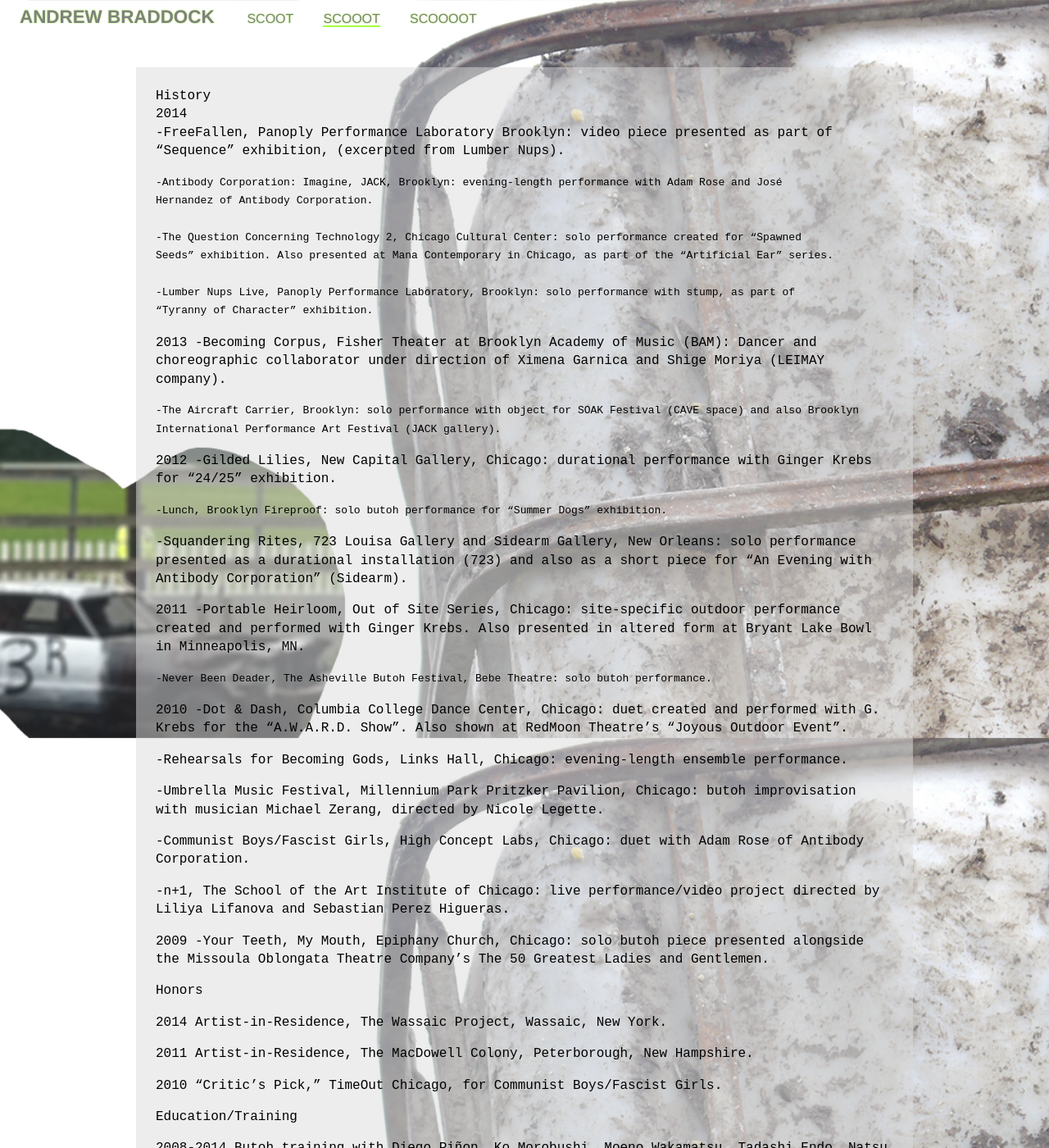
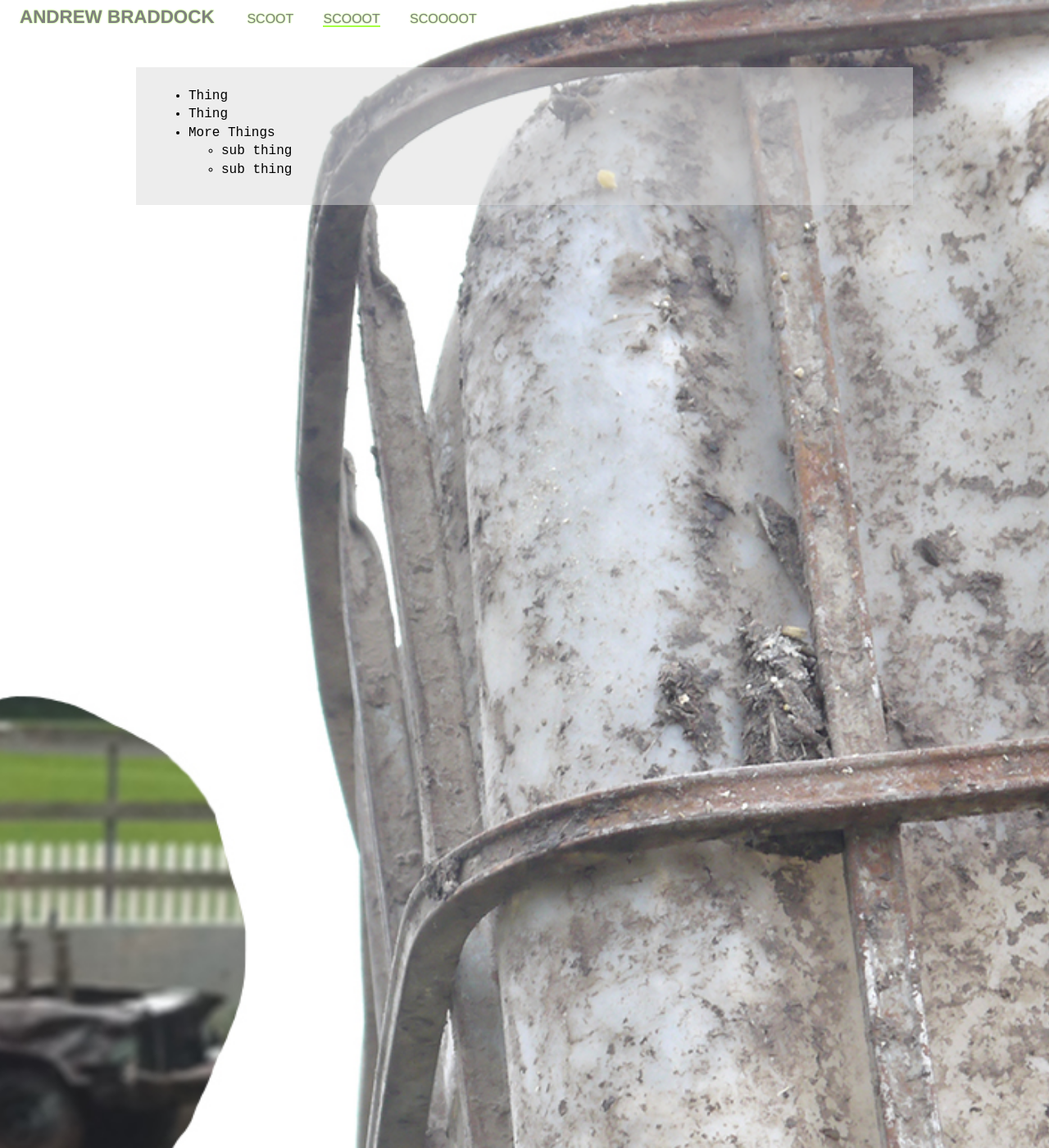
Before and after one commit to scootfence/scootfence.github.io, a Jekyll site: the page built from about.md, in a window 1280 px wide and 1400 px high. Shown: the whole window at 82% size. Built offline with Jekyll 4.4.1, drawn with Linux system fonts in a browser that asks for light colours; Markdown is read by kramdown in place of the engine named in the settings; some of the changed text lies outside the part shown.

Commit message:
Update about.md

```diff
--- a/about.md
+++ b/about.md
@@ -3,69 +3,6 @@ layout: pages
 title: History &amp; CV
 permalink: about/index.html
 ---
-
-
-History<br>
-2014
-<br>
--FreeFallen, Panoply Performance Laboratory Brooklyn: video piece presented as part of “Sequence”
-	exhibition, (excerpted from Lumber Nups).
-
-	-Antibody Corporation: Imagine, JACK, Brooklyn: evening-length performance with Adam Rose and José
-	Hernandez of Antibody Corporation.
-
-	-The Question Concerning Technology 2, Chicago Cultural Center: solo performance created for “Spawned
-	Seeds” exhibition. Also presented at Mana Contemporary in Chicago, as part of the “Artificial Ear” series.
-
-	-Lumber Nups Live, Panoply Performance Laboratory, Brooklyn: solo performance with stump, as part of
-	“Tyranny of Character” exhibition.
-
-2013 	-Becoming Corpus, Fisher Theater at Brooklyn Academy of Music (BAM): Dancer and choreographic
-	collaborator under direction of Ximena Garnica and Shige Moriya (LEIMAY company).
-
-	-The Aircraft Carrier, Brooklyn: solo performance with object for SOAK Festival (CAVE space) and also Brooklyn
-	International Performance Art Festival (JACK gallery).
-
-2012	-Gilded Lilies, New Capital Gallery, Chicago: durational performance with Ginger Krebs for “24/25” exhibition.
-
-	-Lunch, Brooklyn Fireproof: solo butoh performance for “Summer Dogs” exhibition.
-
--Squandering Rites, 723 Louisa Gallery and Sidearm Gallery, New Orleans: solo performance presented as a durational installation (723) and also as a short piece for “An Evening with Antibody Corporation” (Sidearm).
-
-2011	-Portable Heirloom, Out of Site Series, Chicago: site-specific outdoor performance created and performed with Ginger Krebs. Also presented in altered form at Bryant Lake Bowl in Minneapolis, MN.
-
-	-Never Been Deader, The Asheville Butoh Festival, Bebe Theatre: solo butoh performance.
-
-2010	-Dot & Dash, Columbia College Dance Center, Chicago: duet created and performed with G. Krebs for the “A.W.A.R.D. Show”. Also shown at RedMoon Theatre’s “Joyous Outdoor Event”.
-
--Rehearsals for Becoming Gods, Links Hall, Chicago: evening-length ensemble performance.
-
--Umbrella Music Festival, Millennium Park Pritzker Pavilion, Chicago: butoh improvisation with musician Michael Zerang, directed by Nicole Legette.
-
--Communist Boys/Fascist Girls, High Concept Labs, Chicago: duet with Adam Rose of Antibody Corporation.
-
--n+1, The School of the Art Institute of Chicago: live performance/video project directed by Liliya Lifanova and Sebastian Perez Higueras.
-
-2009 	-Your Teeth, My Mouth, Epiphany Church, Chicago: solo butoh piece presented alongside the Missoula Oblongata Theatre Company’s The 50 Greatest Ladies and Gentlemen.
-
-Honors
-
-2014	Artist-in-Residence, The Wassaic Project, Wassaic, New York.
-
-2011	Artist-in-Residence, The MacDowell Colony, Peterborough, New Hampshire.
-
-2010	“Critic’s Pick,” TimeOut Chicago, for Communist Boys/Fascist Girls.
-
-Education/Training
-
-2008-2014 		Butoh training with Diego Piñon, Ko Morobushi, Moeno Wakamatsu, Tadashi Endo,
-			Natsu Nakajima, Vangeline, Joan Laage, and others.
-
-2012			Directed workshop with Ximena Garnica and others as part of The New Museum's
-			“Rethinking the Imprint of Judson Dance Theater.”
-
-2006			B.A., Philosophy, Magna Cum Laude, Kenyon College.
-
 - Thing
 - Thing
 - More Things
```
